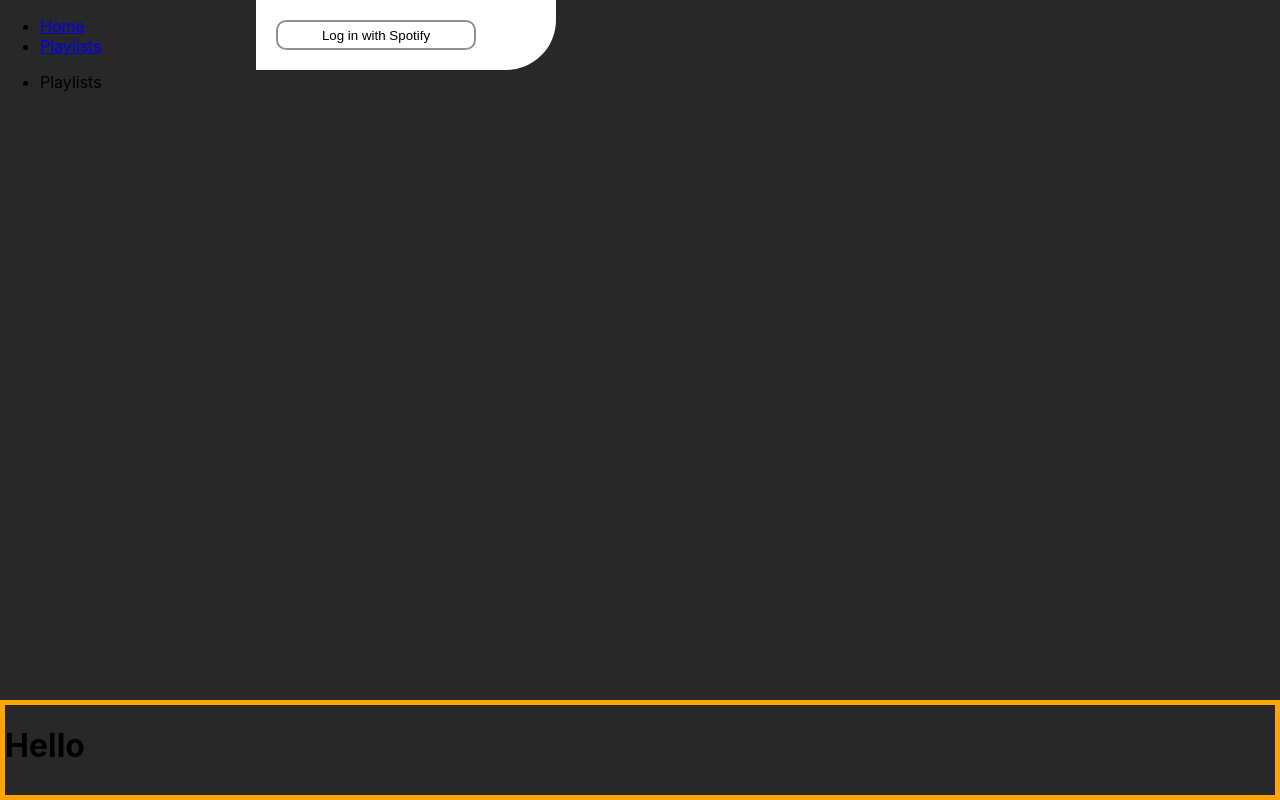
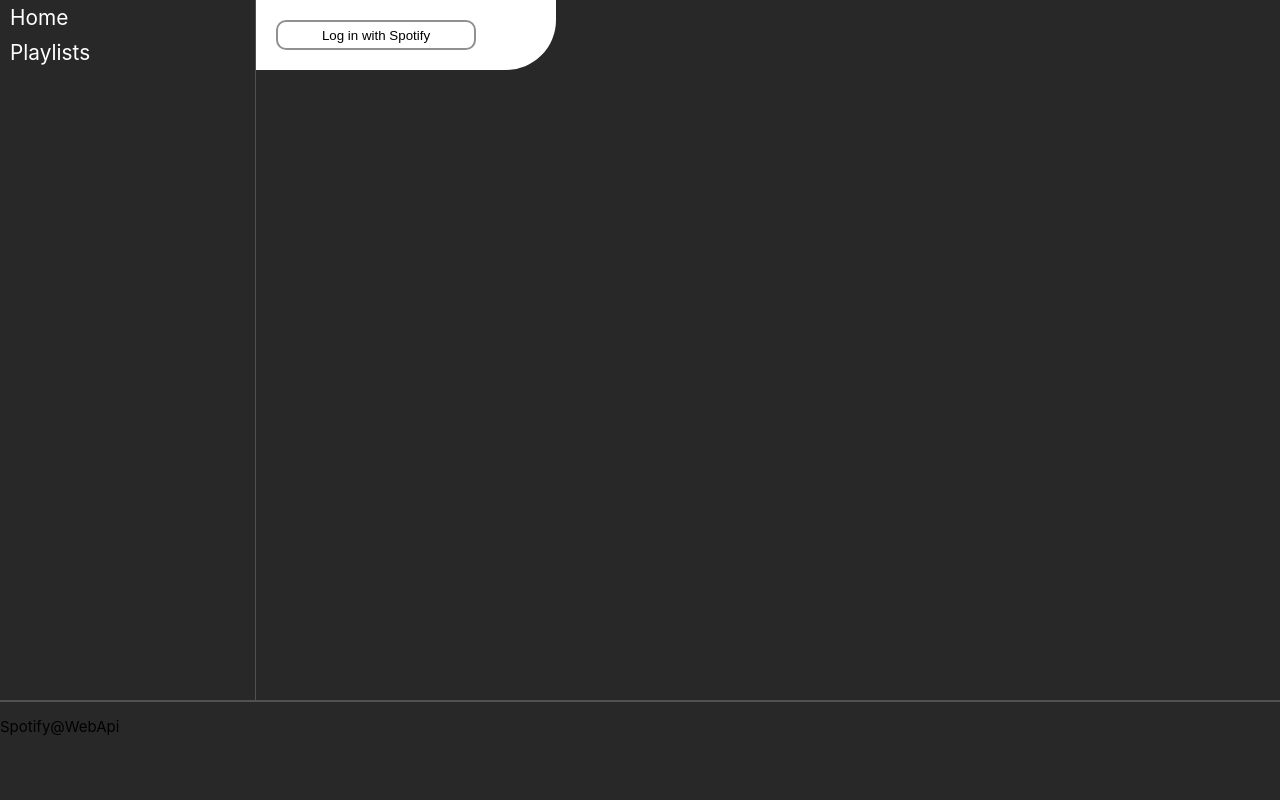
Before and after one commit to fcieminski/Spotlift-spotify-api-app, a React (Create React App) app in the folder client/: page / in a window 1280 px wide. Built offline with nearby package versions, Linux system fonts and the light colour scheme.

Commit message:
issues still exists, more styling added

```diff
--- a/client/src/MainMenu/MainMenu.js
+++ b/client/src/MainMenu/MainMenu.js
@@ -5,35 +5,35 @@
 class MainMenu extends Component {
   render() {
     return (
-      <>
+      <div className="side-menu-container">
         <ul>
           <li>
             <NavLink exact to="/">
               Home
             </NavLink>
           </li>
-          <li>
+          {/* <li>
             <NavLink exact to="/playlist">
               Playlists
             </NavLink>
-          </li>
+          </li> */}
         </ul>
-        <ul>
+        <ul className="playlists-ul-menu">
           <li>
             Playlists
-            <ul>
+            <ul className="nested-ul">
               {this.props.authContext.playlists &&
                 this.props.authContext.playlists.map(playlist => (
                   <li>
-                    <NavLink exact to={`/playlist/${playlist.id}`}>
+                    <Link exact to={`/playlist/${playlist.id}`}>
                       {playlist.name}
-                    </NavLink>
+                    </Link>
                   </li>
                 ))}
             </ul>
           </li>
         </ul>
-      </>
+      </div>
     );
   }
 }
--- a/client/src/Playlist/Playlist.js
+++ b/client/src/Playlist/Playlist.js
@@ -7,6 +7,8 @@
 
   render() {
     return (
+      <div>
+        <h2 className="recently-played-info">Your playlists</h2>
         <PlaylistContainer>
           {this.props.authContext.playlists &&
             this.props.authContext.playlists.map(playlist => (
@@ -29,6 +31,7 @@
               </PlaylistBox>
             ))}
         </PlaylistContainer>
+      </div>
     );
   }
 }
--- a/client/src/RecentlyPlayed/RecentlyPlayed.js
+++ b/client/src/RecentlyPlayed/RecentlyPlayed.js
@@ -19,6 +19,8 @@
 
   render() {
     return (
+      <div>
+        <h2 className="recently-played-info">Your recently played tracks</h2>
         <div className="recently-played-container">
           {this.props.authContext.withoutDuplicates() &&
             this.props.authContext.withoutDuplicates().map(item => (
@@ -50,6 +52,7 @@
               </RecentlyPlayedBox>
             ))}
         </div>
+      </div>
     );
   }
 }
--- a/client/src/Root/Root.js
+++ b/client/src/Root/Root.js
@@ -44,10 +44,8 @@
               </StyledNav>
             )}
           </GridMain>
-          <GridSection style={{ border: "5px solid orange" }}>
-            <div>
-              <h1>Hello</h1>
-            </div>
+          <GridSection>
+            <p>Spotify@WebApi</p>
           </GridSection>
         </Router>
       </Layout>
--- a/client/src/index.css
+++ b/client/src/index.css
@@ -74,8 +74,14 @@
 }
 
 .playlist-info {
-  position: relative;
-  top: -150px;
+  position: absolute;
+  top: 0;
+  height: 100%;
+  display: flex;
+  flex-direction: column;
+  justify-content: center;
+  align-items: center;
+  width: 100%;
   left: 0;
   text-align: center;
   visibility: hidden;
@@ -83,6 +89,7 @@
 
 .playlist-info > a,
 .playlist-info > h2 {
+  font-size: 0.8rem;
   color: white;
   text-decoration: none;
 }
@@ -100,6 +107,14 @@
   justify-content: space-evenly;
   max-width: 1100px;
   margin: 0 auto;
+}
+
+.recently-played-info {
+  font-size: 2rem;
+  color: white;
+  margin: 20px;
+  padding-bottom: 10px;
+  border-bottom: 1px solid white;
 }
 
 .recently-played-img {
@@ -129,7 +144,7 @@
 }
 
 .recently-played-container {
-  margin: 10px;
+  margin: 30px;
 }
 
 .btn {
@@ -148,3 +163,38 @@
   color: white;
   background-color: #282828;
 }
+
+li {
+  list-style: none;
+  line-height: 15px;
+  padding-bottom: 10px;
+}
+ul {
+  padding: 0;
+  margin: 10px;
+}
+.side-menu-container {
+}
+
+.side-menu-container > ul > li,
+a {
+  text-decoration: none;
+  color: white;
+  font-size: 1.3rem;
+}
+.nested-ul {
+  padding-top: 5px;
+  padding-left: 5px;
+}
+.nested-ul > li > a {
+  font-size: 0.8rem;
+  text-decoration: none;
+  color: white;
+}
+
+.nested-ul > li > a:hover {
+  color: rgb(101, 101, 251);
+}
+
+.playlists-ul-menu {
+}
--- a/client/src/styled.js
+++ b/client/src/styled.js
@@ -46,9 +46,10 @@
   width: 200px;
   height: 200px;
   margin: 5px;
+  position: relative;
   &:hover ${PlaylistImg} {
     &::after {
-      transition: all 0.5s;
+      transition: all 0.2s;
       width: 200px;
     }
   }
@@ -83,6 +84,7 @@
 export const GridSection = styled.div`
   grid-row: 2;
   grid-column: 1 / 6;
+  border-top: 2px solid #515151;
 `;
 
 export const GridMain = styled.div`
@@ -90,7 +92,10 @@
   overflow: auto;
 `;
 
-export const GridNav = styled.nav``;
+export const GridNav = styled.nav`
+  overflow: auto;
+  border-right: 1px solid #515151;
+`;
 
 export const PlaylistContainer = styled.div`
   display: flex;
```
Lines whose indentation alone changed are shown as unchanged.
